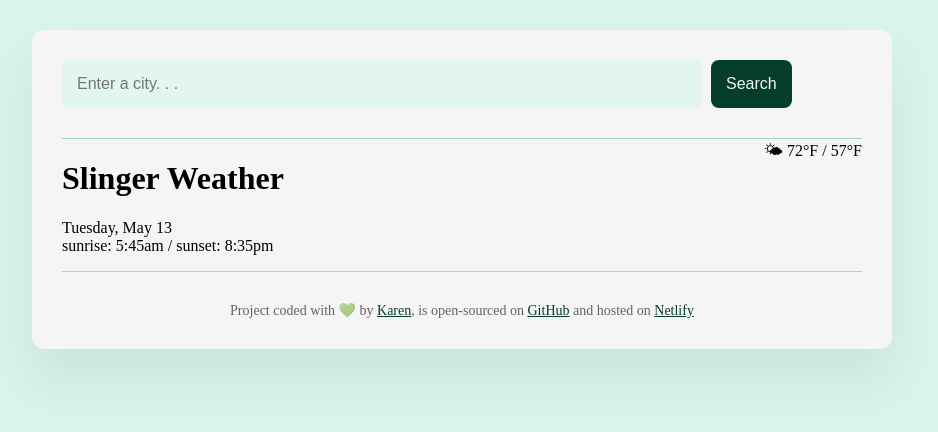
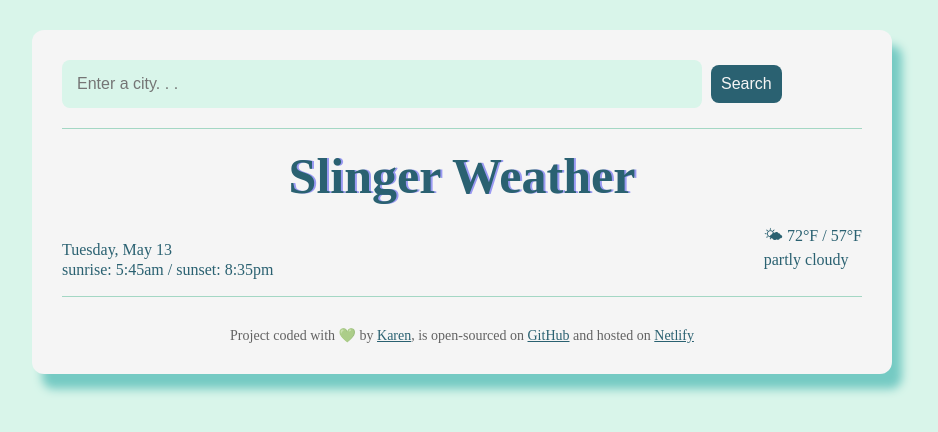
Before and after one commit to kclemens4816/Weather-App, a plain HTML site: page index.html in a window 1280 px wide. Shown: the whole page, without its empty margins (178-1116 px from the left). Drawn offline with Linux system fonts and the light colour scheme; a web font is replaced by a local one.

Commit message:
styled current details

```diff
--- a/index.html
+++ b/index.html
@@ -27,16 +27,20 @@
         </form>
       </header>
       <main>
+        <h1 class="current-city">Slinger Weather</h1>
         <div class="current-data">
-          <div>
-            <h1>Slinger Weather</h1>
+          <div class="current-details">
             <p>
               Tuesday, May 13
               <br />
               sunrise: 5:45am / sunset: 8:35pm
             </p>
           </div>
-          <div>🌤 72°F / 57°F</div>
+          <div class="current-temp">
+            🌤 72°F / 57°F
+            <br />
+            partly cloudy
+          </div>
         </div>
       </main>
 
--- a/src/style.css
+++ b/src/style.css
@@ -1,24 +1,25 @@
 body {
   background-color: #d9f5ea;
+  color: #2a6171;
   font-family: "Englebert", "Afacad Flux";
 }
 header {
   border-bottom: 1px solid #a4d7c4;
-  padding: 0 0 30px 0;
+  padding: 0 0 20px 0;
 }
 a {
-  color: #053e28;
+  color: #2a6171;
 }
 .weather-app {
   background: whitesmoke;
   max-width: 800px;
   margin: 30px auto;
-  box-shadow: 0 30px 50px rgba(7, 45, 20, 0.08);
+  box-shadow: 10px 15px 10px #75cac3;
   border-radius: 12px;
   padding: 30px;
 }
 .search-form-input {
-  background-color: #e3f6ee;
+  background-color: #d9f5ea;
   border: none;
   border-radius: 8px;
   width: 80%;
@@ -26,17 +27,30 @@ a {
   font-size: 16px;
 }
 .search-form-button {
-  background-color: #053e28;
-  padding: 15px;
+  background-color: #2a6171;
+  padding: 10px;
   border: none;
   margin-left: 5px;
   border-radius: 8px;
   color: whitesmoke;
   font-size: 16px;
 }
+.current-city {
+  font-size: 50px;
+  line-height: 55px;
+  margin: 20px;
+  text-align: center;
+  text-shadow: 2px 0 rgb(154, 154, 242);
+}
 .current-data {
   display: flex;
   justify-content: space-between;
+}
+.current-details {
+  font-size: 16px;
+  line-height: 20px;
+}
+.current-temp {
 }
 footer {
   border-top: 1px solid #a4d7c4;
```
